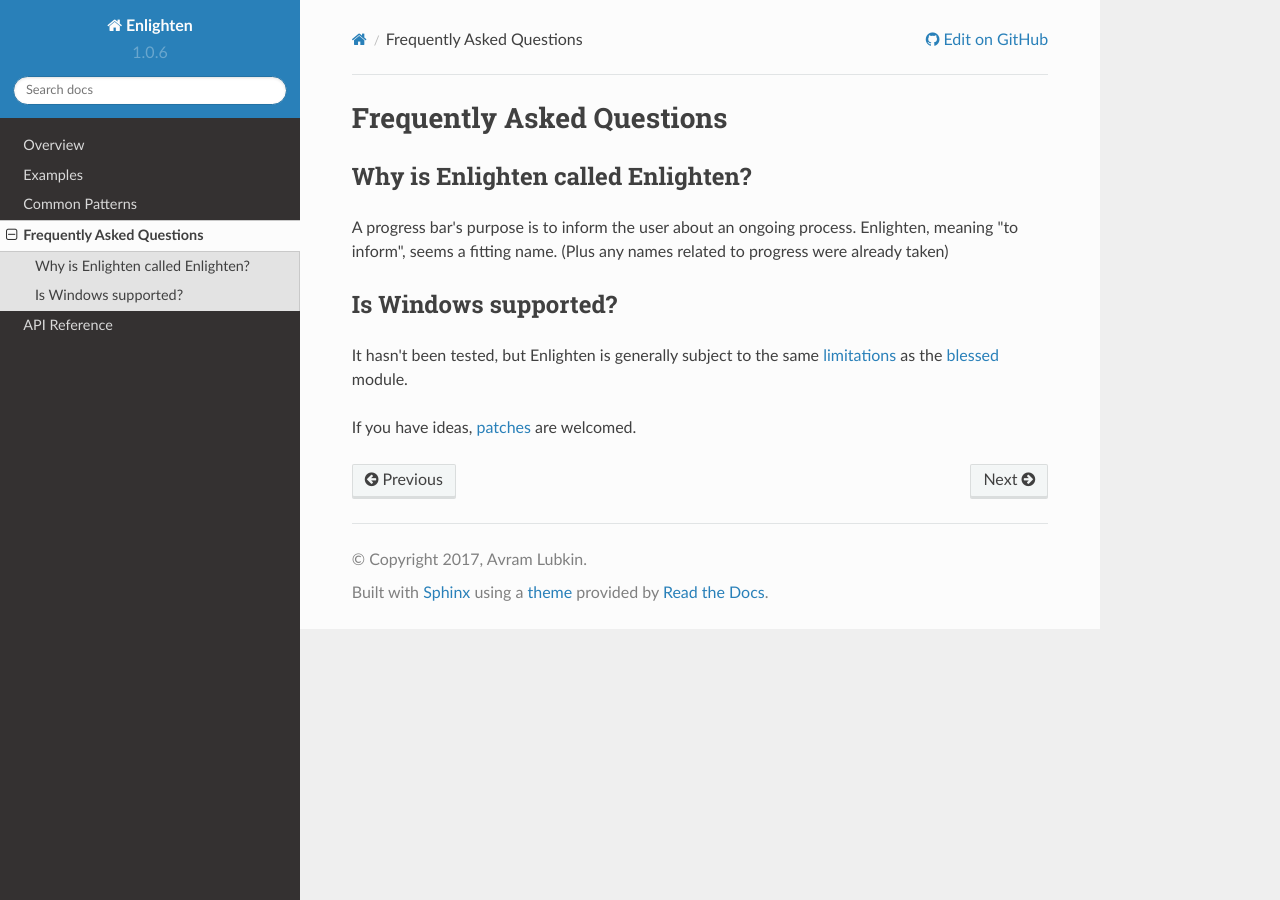
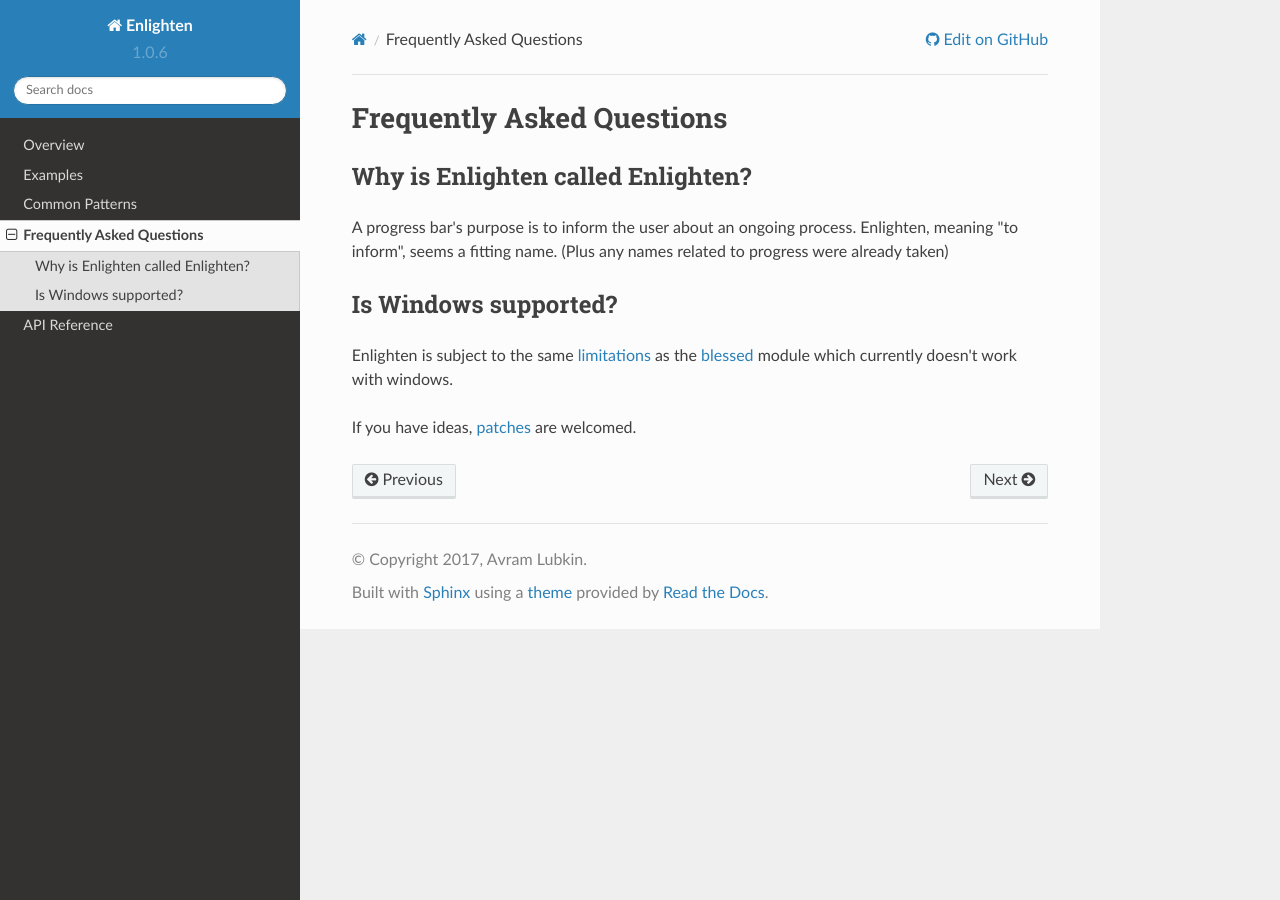
Before and after one commit to Rockhopper-Technologies/enlighten, a Sphinx documentation site: the page built from doc/faq.rst, in a window 1280 px wide. Built offline with Sphinx 7.4.7 and the Read the Docs theme 2.0.0, drawn with Linux system fonts in a browser that asks for light colours.

Commit message:
Clarify lack of Windows supoort

```diff
--- a/doc/faq.rst
+++ b/doc/faq.rst
@@ -21,9 +21,10 @@
 Is Windows supported?
 ---------------------
 
-It hasn't been tested, but Enlighten is generally subject to the same
+Enlighten is subject to the same
 `limitations <http://blessed.readthedocs.io/en/latest/intro.html#brief-overview>`_
-as the `blessed <https://github.com/jquast/blessed>`_ module.
+as the `blessed <https://github.com/jquast/blessed>`_ module which currently doesn't
+work with windows.
 
 If you have ideas,
 `patches <https://github.com/Rockhopper-Technologies/enlighten/pulls>`_
```
